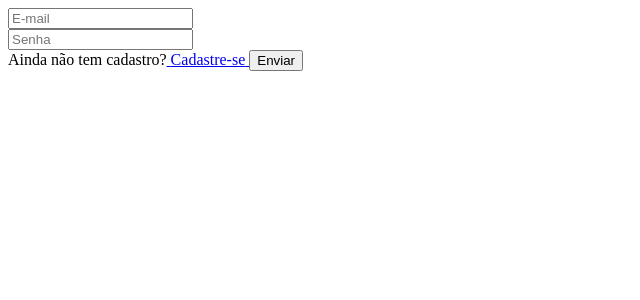
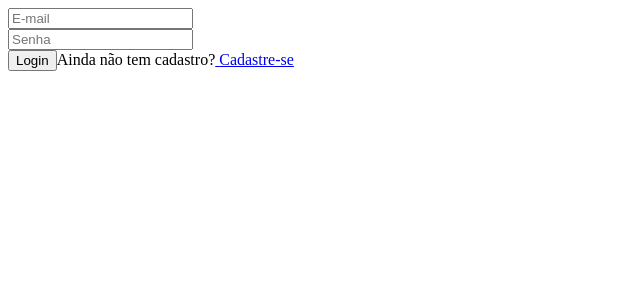
Before and after one commit to Laboratoria/SAP006-burger-queen-api-client, a React (Create React App) app: page /login in a window 1280 px wide. Shown: the top 300 px of the page, without its empty margins (0-640 px from the left). Built offline with nearby package versions, Linux system fonts and the light colour scheme.

Commit message:
Links de retorno no login e cadastro

```diff
--- a/src/pages/cadastro/cadastro.js
+++ b/src/pages/cadastro/cadastro.js
@@ -1,4 +1,5 @@
 import React, { useState, useEffect } from "react";
+import { Link } from "react-router-dom";
 import Input from "../../componentes/input.js";
 import Button from "../../componentes/button.js";
 import validacao from "./validacao.js";
@@ -106,6 +107,11 @@ const Cadastro = () => {
           <Button type="submit" onClick={handleSubmit} msg="Enviar">
             {" "}
           </Button>
+          <span className="return-login">Já tem cadastro?</span>
+          <Link className="tologin" to="/Login">
+            {" "}
+            Faça Login{" "}
+          </Link>
         </form>
       </div>
    );
--- a/src/pages/login/login.js
+++ b/src/pages/login/login.js
@@ -43,12 +43,14 @@ const Login = () => {
 
   const handleChange = (e) => {
     const { name, value } = e.target;
-    // console.log(e.target.value)
+    console.log(e.target.value)
     setValues({
       ...values,
       [name]: value,
     });
   };
+
+
 
   const history = useHistory();
   const Pedidos = () => {
@@ -115,20 +117,18 @@ const Login = () => {
               {errors.password && <p>{errors.password}</p>}
             </div>
           </div>
+          <Button
+            variant="primary"
+            type="submit"
+            onClick={handleSubmit}
+            msg="Login"
+          >
+          </Button>
           <span className="novo-cadastro">Ainda não tem cadastro?</span>
           <Link className="tocadastro" to="/Cadastro">
             {" "}
             Cadastre-se{" "}
           </Link>
-
-          <Button
-            variant="primary"
-            type="submit"
-            onClick={handleSubmit}
-            msg="Enviar"
-          >
-            Login
-          </Button>
         </form>
       </main>
     </div>
```
